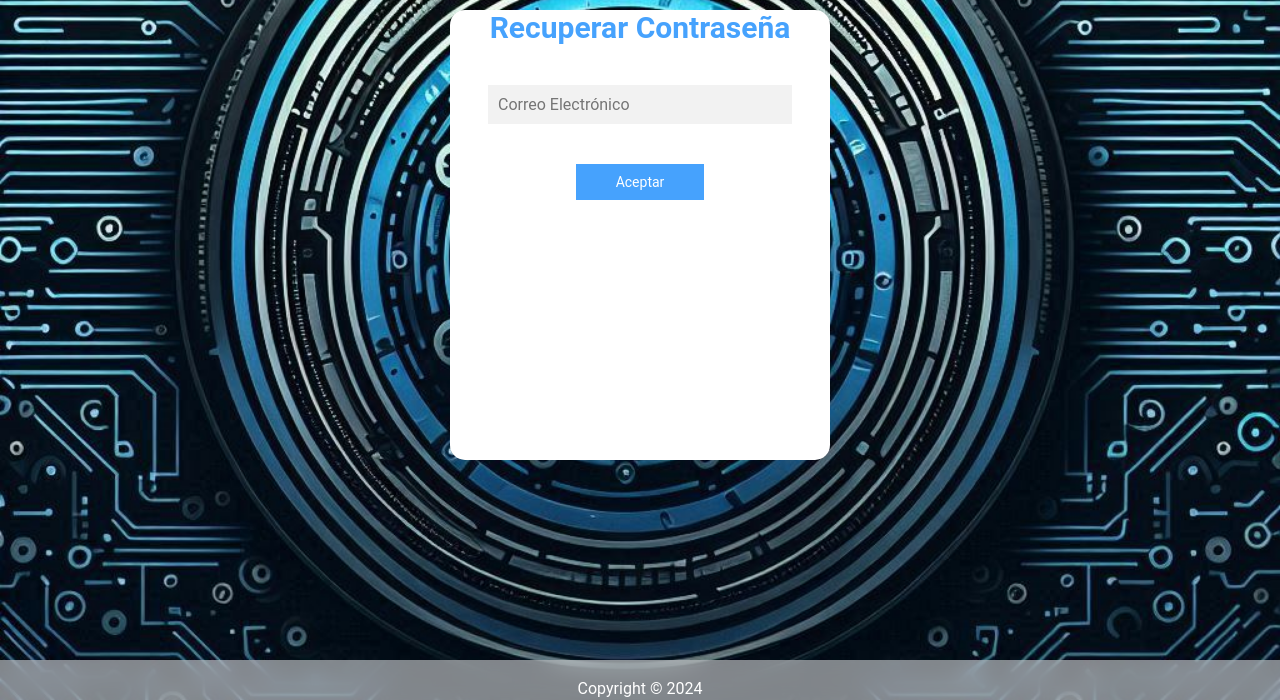
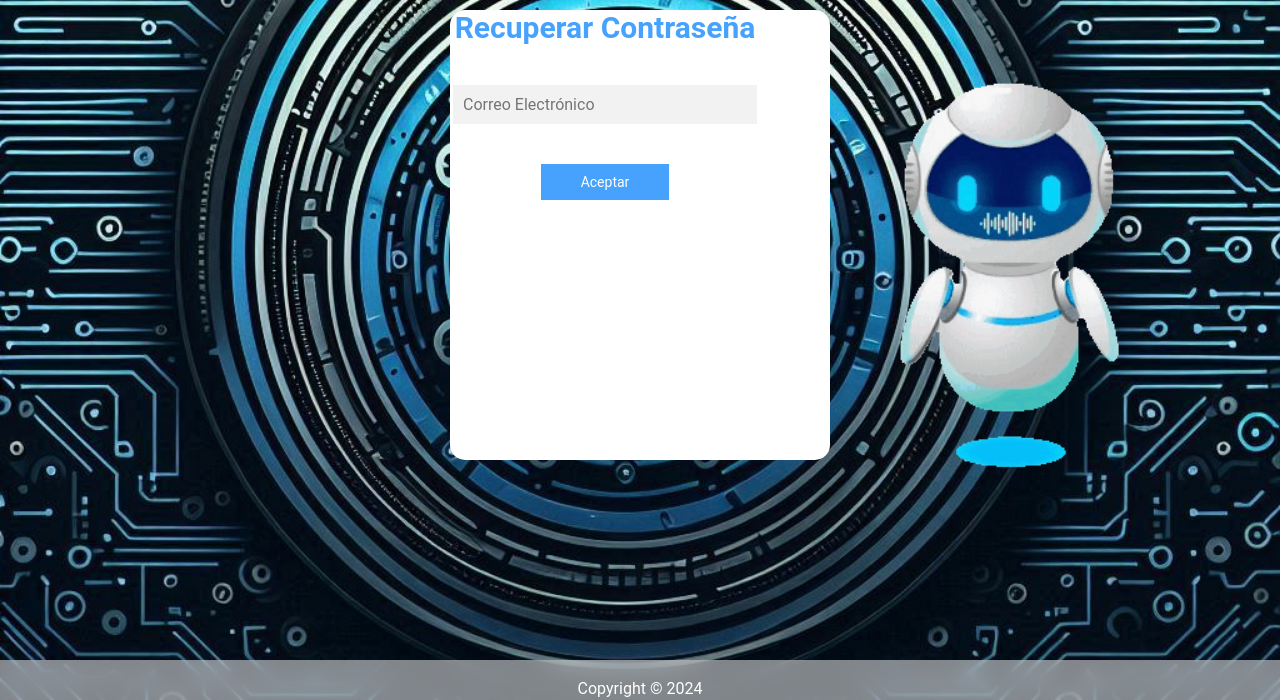
Before and after one commit to Mamorenobob/TecnoODA-2024-2875232, a PHP site: the page made by View/RecuperarContraseña.php in a window 1280 px wide. Shown: the part 100-800 px from the top of the page. Run offline with PHP 8.4, Linux system fonts and the light colour scheme; some libraries are stand-ins or nearby versions.

Commit message:
Update Header.php

```diff
--- a/View/Header.php
+++ b/View/Header.php
@@ -17,4 +17,7 @@
     <div class="header">
         <img src="../Images/logo.png" alt="">
     </div>
+    <div id="header-img">
+        <img src="../Images/13.gif" alt="" style="width: 500px; height:auto; float: right; ">
+    </div>
 </header>
```
